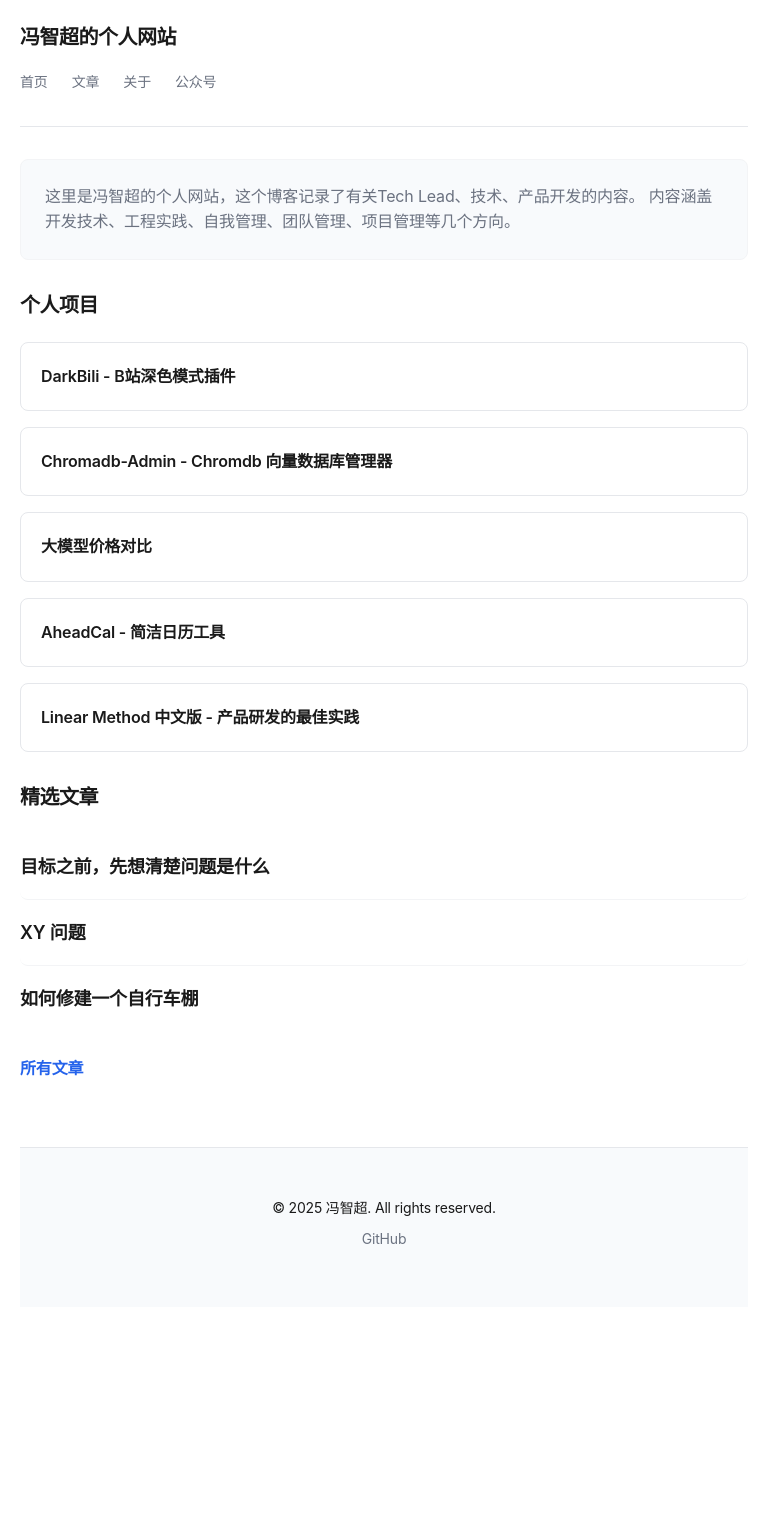
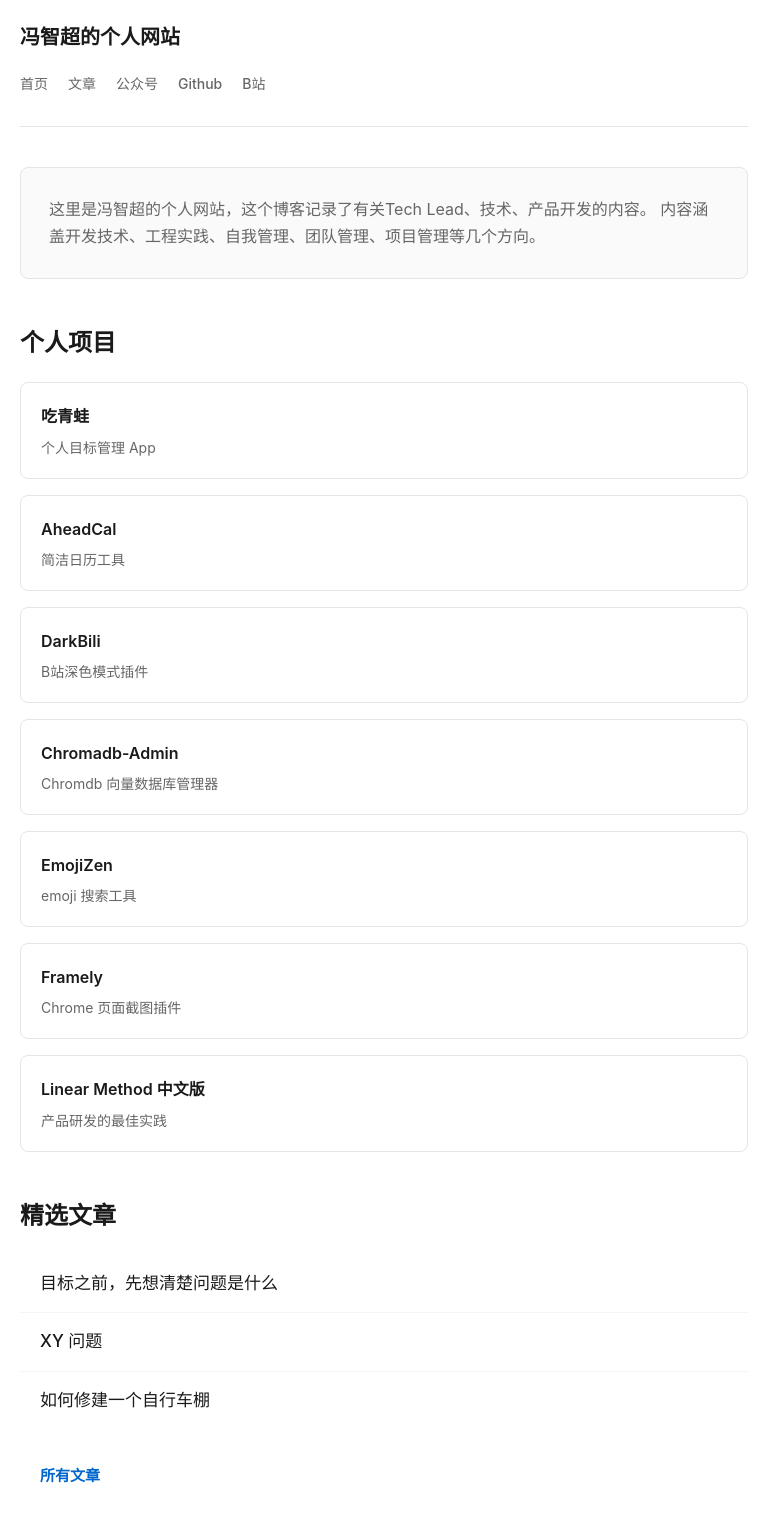
Before and after one commit to flanker/blog, a Next.js app: page / in a window 768 px wide. Shown: the top 1540 px of the page. Before the commit the page ends 1307 px from the top, so only its background shows below. Built offline with nearby package versions, Linux system fonts and the light colour scheme.

Commit message:
update my website

```diff
--- a/app/layout.tsx
+++ b/app/layout.tsx
@@ -21,8 +21,13 @@ export default function RootLayout({ children }: { children: React.ReactNode })
             <nav className="site-nav">
               <a href="/">首页</a>
               <a href="/posts">文章</a>
-              <a href="/about">关于</a>
               <a href="/wx-account">公众号</a>
+              <a href="https://github.com/flanker/" target="_blank" rel="noopener noreferrer">
+                Github
+              </a>
+              <a href="https://space.bilibili.com/266165600" target="_blank" rel="noopener noreferrer">
+                B站
+              </a>
             </nav>
           </header>
           <main className="site-content">{children}</main>
--- a/app/page.tsx
+++ b/app/page.tsx
@@ -14,28 +14,45 @@ export default function HomePage() {
         <h2>个人项目</h2>
         <ul>
           <li>
+            <a href="https://chiqingwa.com/" target="_blank">
+              <div className="project-title">吃青蛙</div>
+              <div className="project-desc">个人目标管理 App</div>
+            </a>
+          </li>
+          <li>
+            <a href="https://aheadcal.com/" target="_blank">
+              <div className="project-title">AheadCal</div>
+              <div className="project-desc">简洁日历工具</div>
+            </a>
+          </li>
+          <li>
             <a href="https://darkbili.com/" target="_blank">
-              DarkBili - B站深色模式插件
+              <div className="project-title">DarkBili</div>
+              <div className="project-desc">B站深色模式插件</div>
             </a>
           </li>
           <li>
             <a href="https://chromadb-admin.com/" target="_blank">
-              Chromadb-Admin - Chromdb 向量数据库管理器
+              <div className="project-title">Chromadb-Admin</div>
+              <div className="project-desc">Chromdb 向量数据库管理器</div>
             </a>
           </li>
           <li>
-            <a href="https://llmprice.cn/" target="_blank">
-              大模型价格对比
+            <a href="https://emojizen.com/" target="_blank">
+              <div className="project-title">EmojiZen</div>
+              <div className="project-desc">emoji 搜索工具</div>
             </a>
           </li>
           <li>
-            <a href="https://aheadcal.com/" target="_blank">
-              AheadCal - 简洁日历工具
+            <a href="https://framelyapp.com/" target="_blank">
+              <div className="project-title">Framely</div>
+              <div className="project-desc">Chrome 页面截图插件</div>
             </a>
           </li>
           <li>
             <a href="https://linear-method.cn/" target="_blank">
-              Linear Method 中文版 - 产品研发的最佳实践
+              <div className="project-title">Linear Method 中文版</div>
+              <div className="project-desc">产品研发的最佳实践</div>
             </a>
           </li>
         </ul>
--- a/styles/globals.css
+++ b/styles/globals.css
@@ -6,18 +6,17 @@
 
 :root {
   --text-primary: #1a1a1a;
-  --text-secondary: #6b7280;
-  --text-muted: #9ca3af;
-  --accent: #2563eb;
-  --accent-hover: #1d4ed8;
-  --border: #e5e7eb;
-  --border-light: #f3f4f6;
+  --text-secondary: #666666;
+  --text-muted: #999999;
+  --accent: #0066cc;
+  --accent-hover: #0052a3;
+  --border: #e5e5e5;
+  --border-light: #f5f5f5;
   --bg-primary: #ffffff;
-  --bg-secondary: #f8fafc;
-  --bg-code: #f1f5f9;
+  --bg-secondary: #fafafa;
+  --bg-code: #f5f5f5;
   --radius: 8px;
   --shadow-sm: 0 1px 2px 0 rgb(0 0 0 / 0.05);
-  --shadow-md: 0 4px 6px -1px rgb(0 0 0 / 0.1), 0 2px 4px -2px rgb(0 0 0 / 0.1);
 }
 
 body {
@@ -26,7 +25,6 @@ body {
   color: var(--text-primary);
   background-color: var(--bg-primary);
   font-size: 16px;
-  letter-spacing: -0.011em;
 }
 
 .container {
@@ -38,19 +36,13 @@ body {
 .site-header {
   padding: 40px 0;
   border-bottom: 1px solid var(--border);
-  background-color: var(--bg-primary);
-  position: sticky;
-  top: 0;
-  z-index: 100;
-  backdrop-filter: blur(10px);
-  background-color: rgba(255, 255, 255, 0.9);
+  transition: all 0.3s ease;
 }
 
 .site-title {
-  font-size: 24px;
-  font-weight: 700;
+  font-size: 22px;
+  font-weight: 600;
   margin-bottom: 16px;
-  letter-spacing: -0.025em;
 }
 
 .site-title a {
@@ -110,7 +102,7 @@ body {
   text-align: center;
   color: var(--text-muted);
   font-size: 14px;
-  background-color: var(--bg-secondary);
+  margin-top: 48px;
 }
 
 .site-footer p {
@@ -128,9 +120,8 @@ body {
 }
 
 h1, h2, h3, h4, h5, h6 {
-  font-weight: 700;
+  font-weight: 600;
   line-height: 1.3;
-  letter-spacing: -0.025em;
   color: var(--text-primary);
 }
 
@@ -182,14 +173,14 @@ li {
   padding: 32px;
   border-radius: var(--radius);
   margin-bottom: 48px;
-  border: 1px solid var(--border-light);
+  border: 1px solid var(--border);
 }
 
 .intro p {
-  font-size: 18px;
+  font-size: 17px;
   color: var(--text-secondary);
   margin: 0;
-  line-height: 1.6;
+  line-height: 1.7;
 }
 
 .projects {
@@ -199,17 +190,26 @@ li {
 .projects h2 {
   margin-bottom: 24px;
   color: var(--text-primary);
+  font-size: 24px;
 }
 
 .projects ul {
   list-style: none;
   padding: 0;
   display: grid;
-  gap: 16px;
+  gap: 20px;
+  grid-template-columns: 1fr;
+}
+
+@media (min-width: 640px) {
+  .projects ul {
+    grid-template-columns: repeat(2, 1fr);
+  }
 }
 
 .projects li {
   margin: 0;
+  display: flex;
 }
 
 .projects a {
@@ -218,16 +218,33 @@ li {
   border-radius: var(--radius);
   padding: 20px;
   transition: all 0.2s ease;
-  font-weight: 600;
-  font-size: 16px;
-  display: block;
+  width: 100%;
   color: var(--text-primary);
+  display: flex;
+  flex-direction: column;
+  gap: 6px;
 }
 
 .projects a:hover {
   border-color: var(--accent);
-  box-shadow: var(--shadow-sm);
-  transform: translateY(-1px);
+  background-color: var(--bg-secondary);
+}
+
+.project-title {
+  font-weight: 600;
+  font-size: 16px;
+  color: var(--text-primary);
+  transition: color 0.2s ease;
+}
+
+.project-desc {
+  font-weight: 400;
+  font-size: 14px;
+  color: var(--text-secondary);
+  line-height: 1.5;
+}
+
+.projects a:hover .project-title {
   color: var(--accent);
 }
 
@@ -237,6 +254,8 @@ li {
 
 .recent-posts h2 {
   margin-bottom: 24px;
+  color: var(--text-primary);
+  font-size: 24px;
 }
 
 .recent-posts > a {
@@ -245,6 +264,11 @@ li {
   font-weight: 600;
   color: var(--accent);
   font-size: 16px;
+  transition: color 0.2s ease;
+}
+
+.recent-posts > a:hover {
+  color: var(--accent-hover);
 }
 
 .post-list {
@@ -259,26 +283,21 @@ li {
 
 .post-list a {
   display: block;
+  padding: 16px 0;
+  font-weight: 500;
+  font-size: 17px;
+  color: var(--text-primary);
+  line-height: 1.5;
+  transition: color 0.2s ease;
   border-bottom: 1px solid var(--border-light);
-  padding: 20px 0;
-  font-weight: 600;
-  font-size: 18px;
-  color: var(--text-primary);
-  line-height: 1.4;
-  transition: all 0.2s ease;
-  border-radius: var(--radius);
-}
-
-.post-list a:hover {
-  background-color: var(--bg-secondary);
-  margin: 0 -24px;
-  padding: 20px 24px;
-  border-bottom: 1px solid transparent;
-  color: var(--accent);
 }
 
 .post-list li:last-child a {
   border-bottom: none;
+}
+
+.post-list a:hover {
+  color: var(--accent);
 }
 
 .post-date {
@@ -406,54 +425,108 @@ li {
 
   .site-header {
     padding: 24px 0;
-    position: static;
-    background-color: var(--bg-primary);
   }
 
   .site-title {
     font-size: 20px;
-    margin-bottom: 12px;
+    margin-bottom: 16px;
   }
 
   .site-nav {
-    gap: 24px;
+    gap: 20px;
+    flex-wrap: wrap;
   }
 
   .site-nav a {
     font-size: 14px;
+    padding: 6px 0;
   }
 
   .site-content {
-    padding: 32px 0;
+    padding: 40px 0;
   }
 
   .intro {
-    padding: 24px;
-    margin-bottom: 32px;
+    padding: 28px;
+    margin-bottom: 48px;
   }
 
   .intro p {
     font-size: 16px;
+    line-height: 1.7;
   }
 
   .projects, .recent-posts {
-    margin-bottom: 32px;
+    margin-bottom: 48px;
+  }
+
+  .projects h2,
+  .recent-posts h2 {
+    font-size: 24px;
+    margin-bottom: 24px;
+  }
+
+  .projects ul {
+    grid-template-columns: 1fr;
+    gap: 16px;
+  }
+
+  .projects a {
+    padding: 20px;
+  }
+
+  .recent-posts > a {
+    padding: 10px 20px;
+    font-size: 15px;
   }
 
   h1 { font-size: 28px; }
-  h2 { font-size: 20px; margin: 32px 0 12px 0; }
-  h3 { font-size: 18px; margin: 24px 0 8px 0; }
+  h2 { font-size: 22px; margin: 32px 0 16px 0; }
+  h3 { font-size: 18px; margin: 24px 0 12px 0; }
 
   .post-header h1 {
-    font-size: 24px;
+    font-size: 26px;
   }
 
   .post-content {
     font-size: 16px;
   }
 
+  .post-list a {
+    padding: 16px 20px;
+    font-size: 17px;
+  }
+
   .post-list a:hover {
-    margin: 0 -20px;
-    padding: 20px 20px;
+    padding-left: 28px;
+  }
+
+  .site-footer {
+    padding: 40px 0;
+    margin-top: 48px;
   }
 }
+
+/* Smooth scrolling */
+html {
+  scroll-behavior: smooth;
+}
+
+/* Focus states for accessibility */
+a:focus-visible,
+button:focus-visible {
+  outline: 2px solid var(--accent);
+  outline-offset: 2px;
+  border-radius: 4px;
+}
+
+/* Reduce motion for users who prefer it */
+@media (prefers-reduced-motion: reduce) {
+  *,
+  *::before,
+  *::after {
+    animation-duration: 0.01ms !important;
+    animation-iteration-count: 1 !important;
+    transition-duration: 0.01ms !important;
+  }
+}
```
